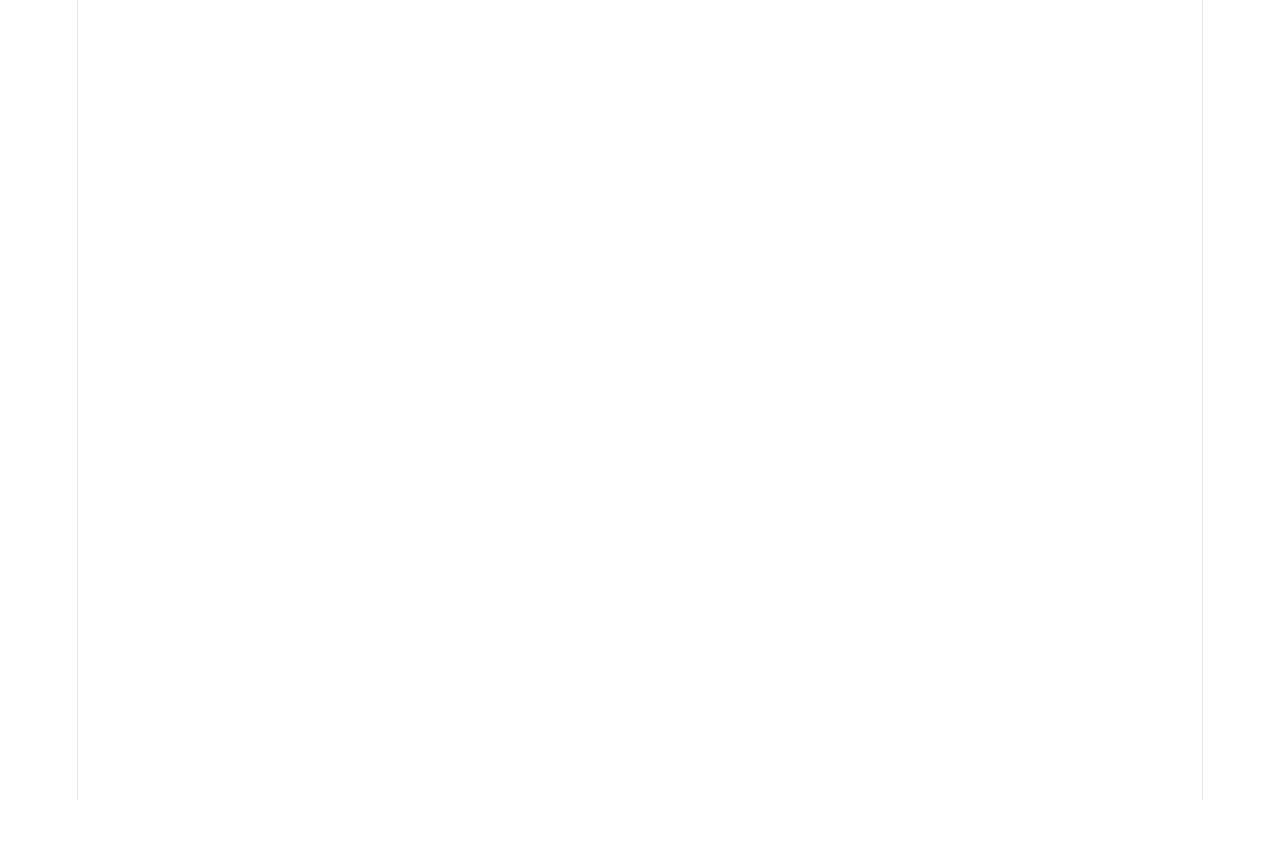
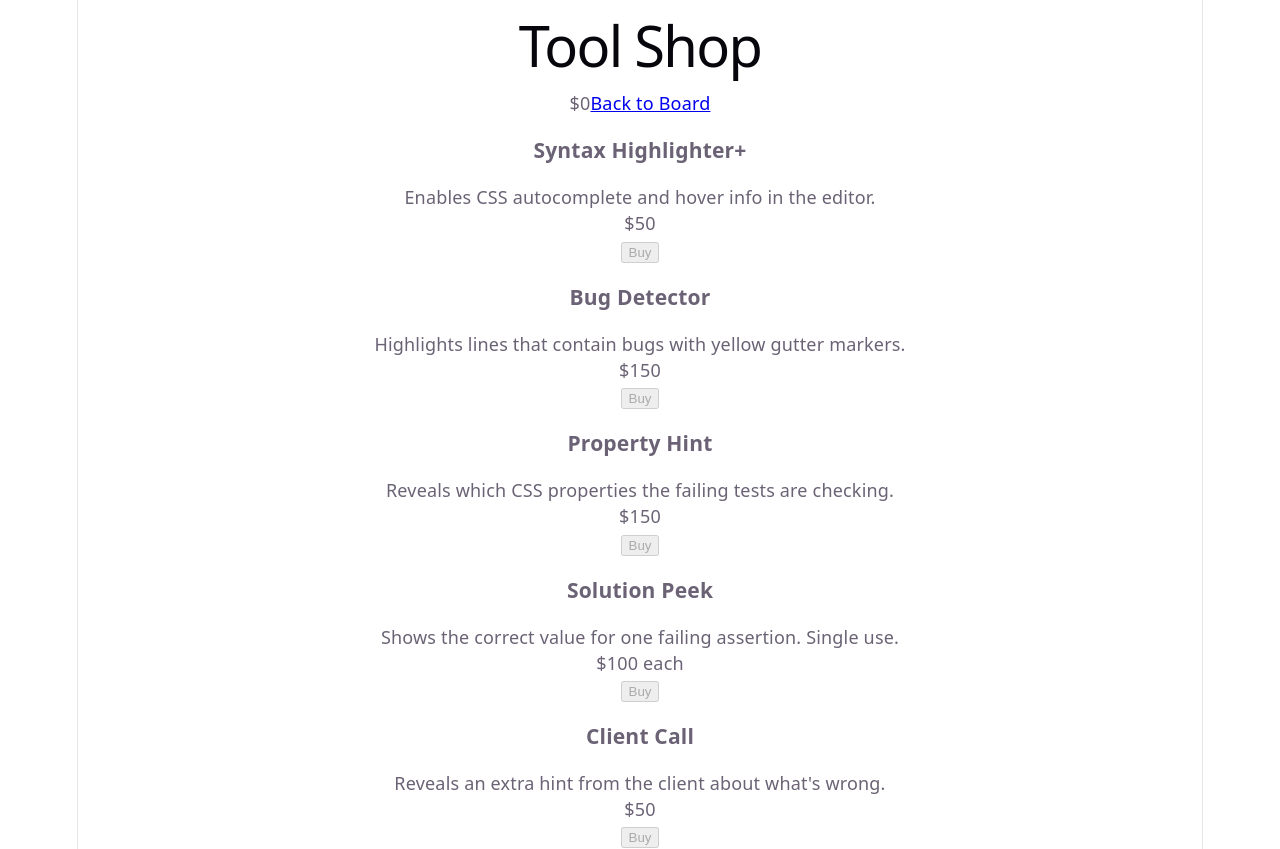
Before and after one commit to KristampsWong/debugger, a React (Vite) app: page /shop in a window 1280 px wide. Before the commit this address had no page. Before the commit the page ends 800 px from the top, so only its background shows below. Built offline with nearby package versions, Linux system fonts and the light colour scheme.

Commit message:
feat: add Shop screen with tool purchasing
Co-Authored-By: Claude Opus 4.6 (1M context) <noreply@anthropic.com>

```diff
--- a/src/App.tsx
+++ b/src/App.tsx
@@ -2,6 +2,7 @@ import { BrowserRouter, Routes, Route } from 'react-router-dom'
 import { MainMenu } from './screens/MainMenu'
 import { ClientBoard } from './screens/ClientBoard'
 import { Mission } from './screens/Mission'
+import { Shop } from './screens/Shop'
 
 export default function App() {
   return (
@@ -10,6 +11,7 @@ export default function App() {
         <Route path="/" element={<MainMenu />} />
         <Route path="/board" element={<ClientBoard />} />
         <Route path="/mission/:levelId" element={<Mission />} />
+        <Route path="/shop" element={<Shop />} />
       </Routes>
     </BrowserRouter>
   )
--- /dev/null
+++ b/src/screens/Shop.tsx
@@ -0,0 +1,44 @@
+import { Link } from 'react-router-dom'
+import { useGameStore } from '../store/gameStore'
+import { SHOP_ITEMS } from '../types'
+
+export function Shop() {
+  const { money, ownedTools, buyTool } = useGameStore()
+
+  return (
+    <div className="shop-screen">
+      <header className="shop-header">
+        <h1>Tool Shop</h1>
+        <div className="shop-actions">
+          <span className="money">${money}</span>
+          <Link to="/board" className="back-link">Back to Board</Link>
+        </div>
+      </header>
+      <div className="shop-grid">
+        {SHOP_ITEMS.map((item) => {
+          const owned = !item.consumable && ownedTools.includes(item.id)
+          const canAfford = money >= item.price
+
+          return (
+            <div key={item.id} className={`shop-card ${owned ? 'owned' : ''}`}>
+              <h3>{item.name}</h3>
+              <p className="item-description">{item.description}</p>
+              <p className="item-price">${item.price}{item.consumable ? ' each' : ''}</p>
+              {owned ? (
+                <span className="owned-label">Owned</span>
+              ) : (
+                <button
+                  className="buy-btn"
+                  disabled={!canAfford}
+                  onClick={() => buyTool(item.id, item.price)}
+                >
+                  Buy
+                </button>
+              )}
+            </div>
+          )
+        })}
+      </div>
+    </div>
+  )
+}
```
Also changed, not shown: 1 other file (tests, documents, lock files or other folders).
